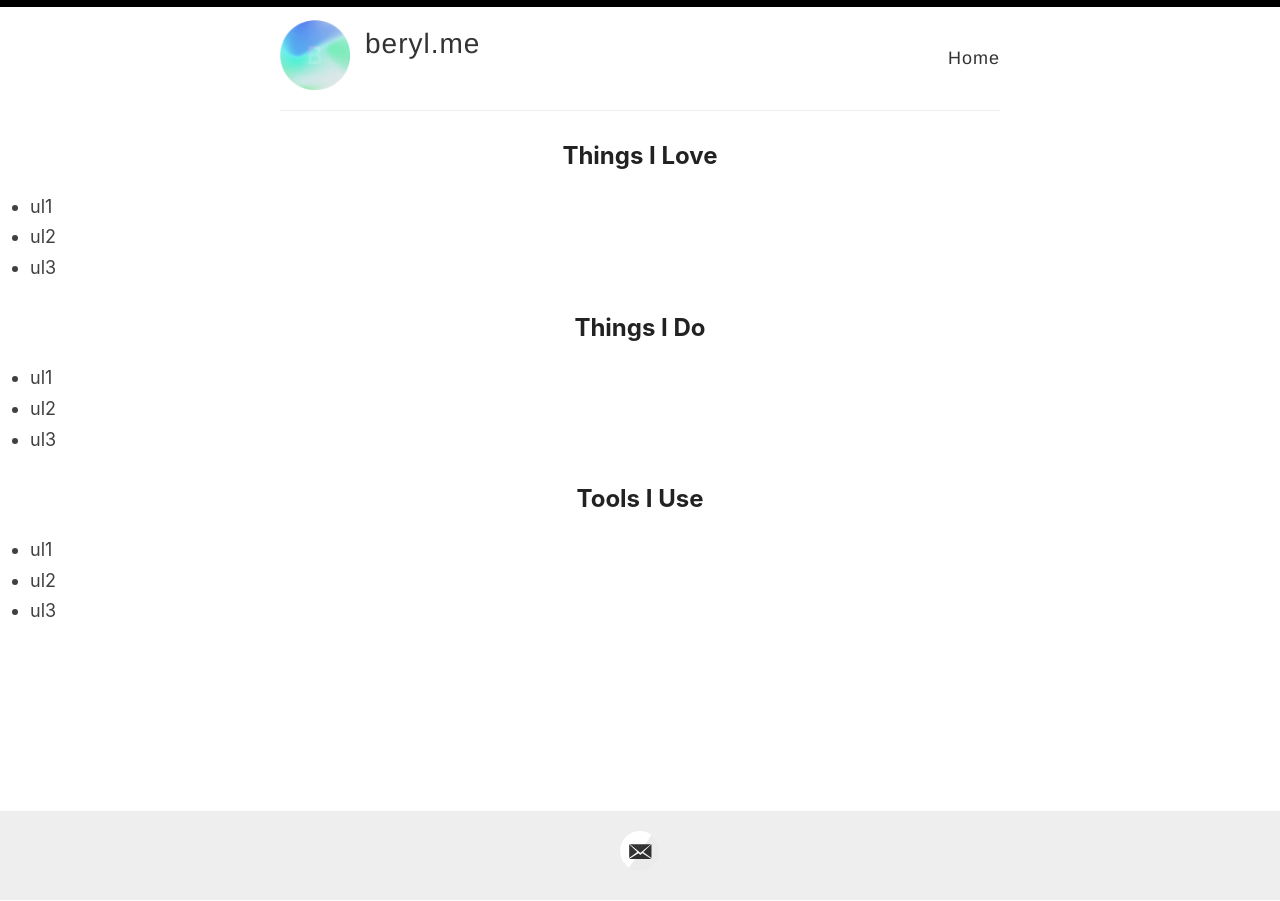
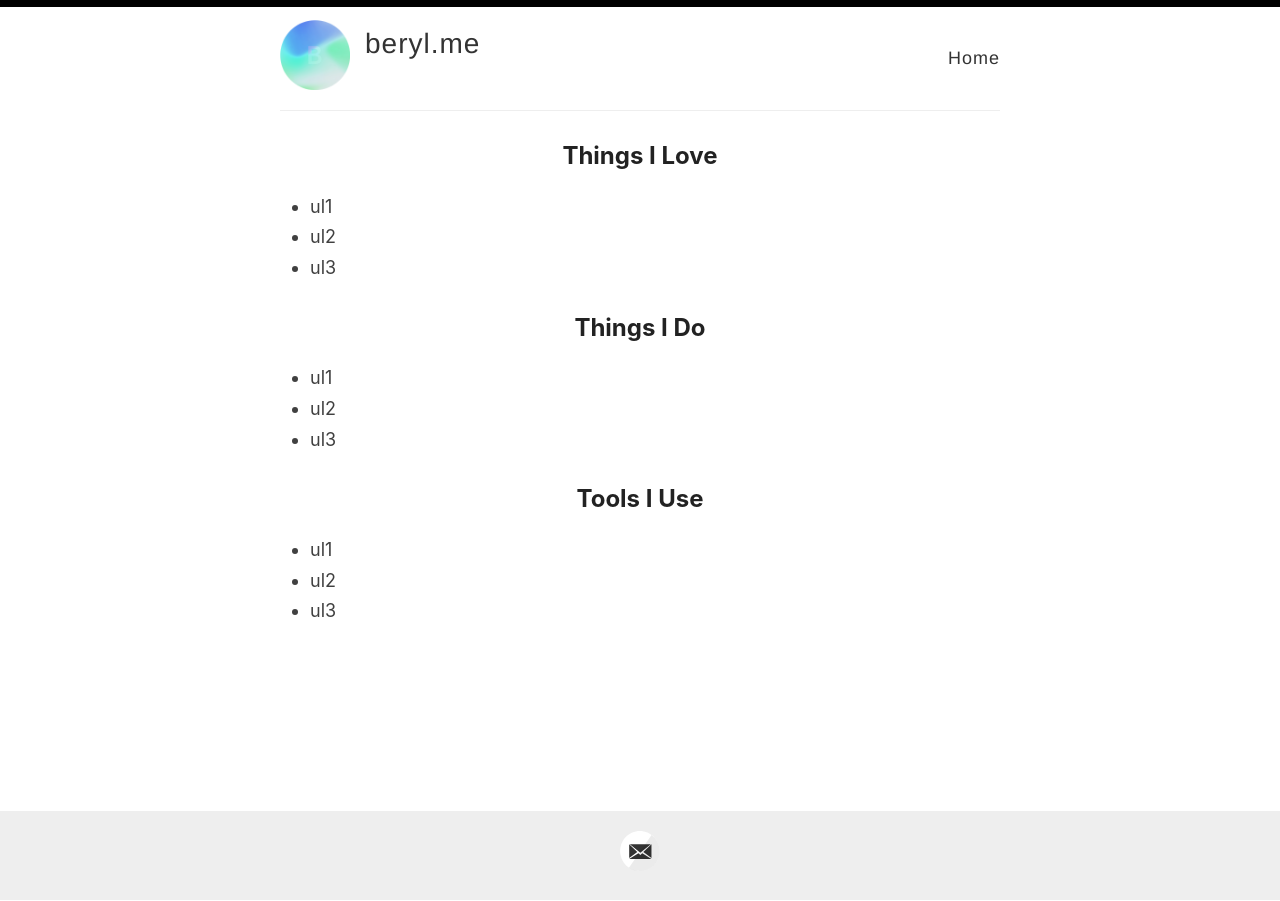
Before and after one commit to 98827ddb7e5a2c2e261912a23d9251d6/98827ddb7e5a2c2e261912a23d9251d6.github.io, a Jekyll site: the page built from index.md, in a window 1280 px wide. Built offline with Jekyll 4.4.1, drawn with Linux system fonts in a browser that asks for light colours; our own code applies the rules of GitHub Pages for plain Markdown files.

Commit message:
update home layout

```diff
--- a/_layouts/default.html
+++ b/_layouts/default.html
@@ -1,7 +1,7 @@
 <!DOCTYPE html>
 <html>
   <head>
-    <title>{% if page.title %}{{ page.title }} – {% endif %}{{ site.name }} – {{ site.description }}</title>
+    <title>{{ site.name }}</title>
     {% seo title=false %}
     {% include meta.html %}
 
@@ -24,7 +24,6 @@
 
             <div class="site-info">
               <h1 class="site-name"><a href="{{ site.baseurl }}/">{{ site.name }}</a></h1>
-              <p class="site-description">{{ site.description }}</p>
             </div>
 
             <nav>
@@ -39,7 +38,7 @@
       </div>
 
       <div class="wrapper-main">
-        <div class="entry">
+        <div id="main" role="main" class="container">
           {{ content }}
         </div>
       </div>
```
